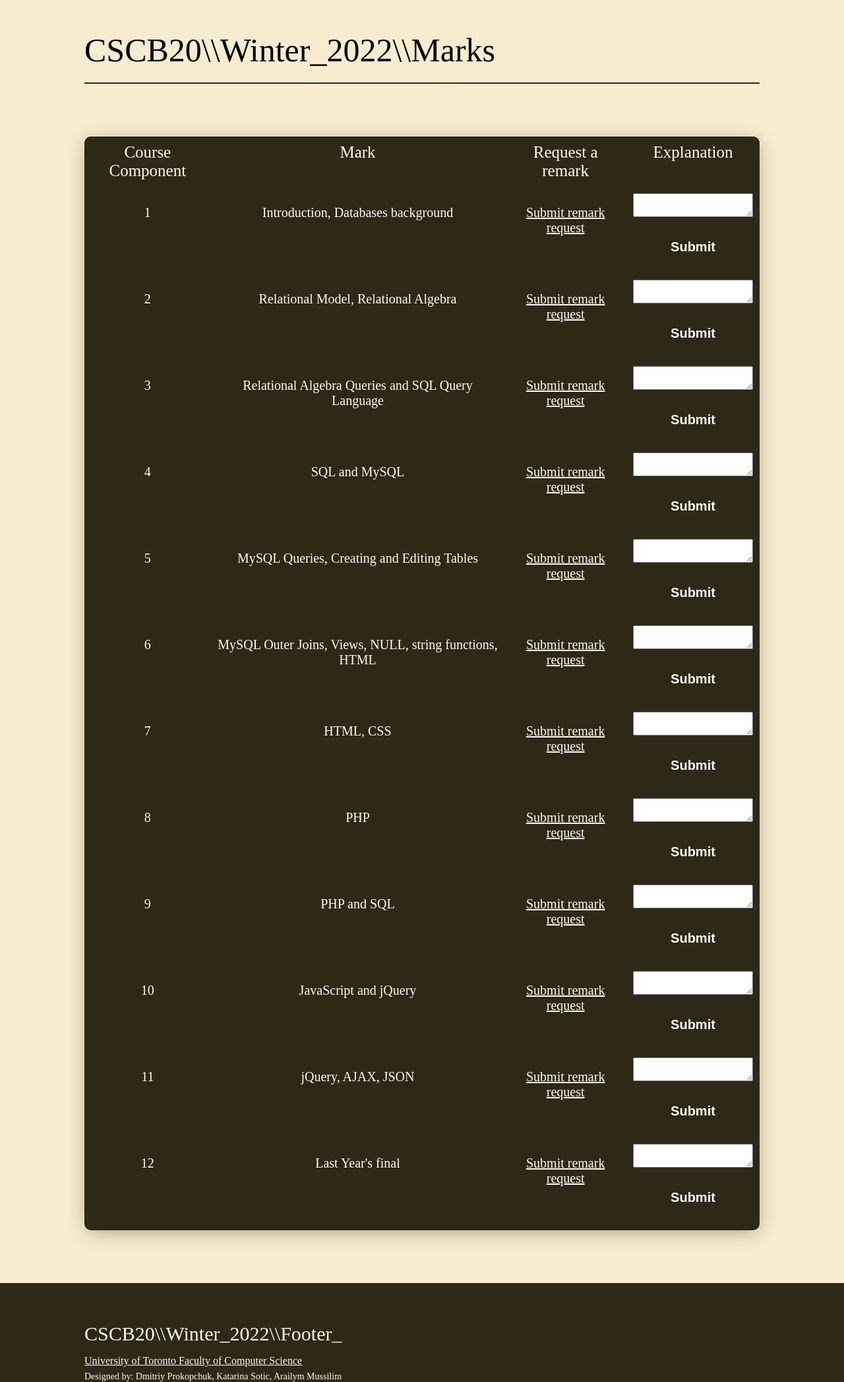
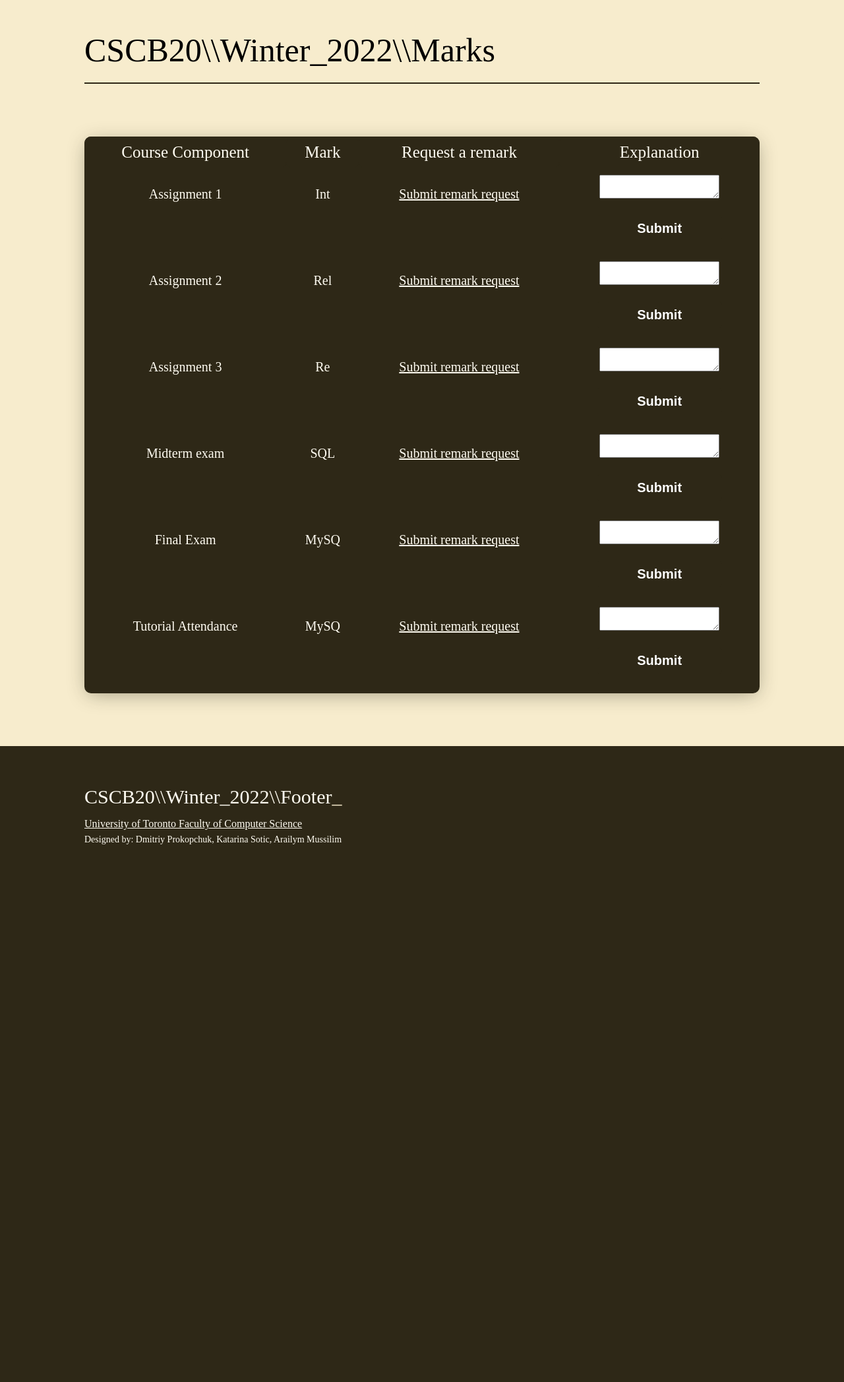
Before and after one commit to prokopchukdim/cscb20, a Flask app: page /marks in a window 1280 px wide. Shown: the part 63-2158 px from the top of the page at 66% size. After the commit the page ends 1343 px from the top, so only its background shows below. Run offline with Flask 2, Linux system fonts and the light colour scheme; a user stored in the database is signed in.

Commit message:
Update marks.html

```diff
--- a/templates/marks.html
+++ b/templates/marks.html
@@ -20,8 +20,8 @@
             <div id="table-body">
 
                 <div class="table-row">
-                    <div class="table-body-cell">1</div>
-                    <div class="table-body-cell">Introduction, Databases background</div>
+                    <div class="table-body-cell">Assignment 1</div>
+                    <div class="table-body-cell">Int</div>
                     <div class="table-body-cell">
                         <a href="{{ url_for('remark') }}">Submit remark request</a>
                     </div>
@@ -31,8 +31,8 @@
                     </div>
                 </div>
                 <div class="table-row">
-                    <div class="table-body-cell">2</div>
-                    <div class="table-body-cell">Relational Model, Relational Algebra</div>
+                    <div class="table-body-cell">Assignment 2</div>
+                    <div class="table-body-cell">Rel</div>
                     <div class="table-body-cell">
                         <a href="{{ url_for('remark') }}">Submit remark request</a>
                     </div>
@@ -43,8 +43,8 @@
                 </div>
 
                 <div class="table-row">
-                    <div class="table-body-cell">3</div>
-                    <div class="table-body-cell">Relational Algebra Queries and SQL Query Language</div>
+                    <div class="table-body-cell">Assignment 3</div>
+                    <div class="table-body-cell">Re</div>
                     <div class="table-body-cell">
                         <a href="{{ url_for('remark') }}">Submit remark request</a>
                     </div>
@@ -55,8 +55,8 @@
                 </div>
 
                 <div class="table-row">
-                    <div class="table-body-cell">4</div>
-                    <div class="table-body-cell">SQL and MySQL</div>
+                    <div class="table-body-cell">Midterm exam</div>
+                    <div class="table-body-cell">SQL</div>
                     <div class="table-body-cell">
                         <a href="{{ url_for('remark') }}">Submit remark request</a>
                     </div>
@@ -68,8 +68,8 @@
 
 
                 <div class="table-row">
-                    <div class="table-body-cell">5</div>
-                    <div class="table-body-cell">MySQL Queries, Creating and Editing Tables</div>
+                    <div class="table-body-cell">Final Exam</div>
+                    <div class="table-body-cell">MySQ</div>
                     <div class="table-body-cell">
                         <a href="{{ url_for('remark') }}">Submit remark request</a>
                     </div>
@@ -81,8 +81,8 @@
 
 
                 <div class="table-row">
-                    <div class="table-body-cell">6</div>
-                    <div class="table-body-cell">MySQL Outer Joins, Views, NULL, string functions, HTML</div>
+                    <div class="table-body-cell">Tutorial Attendance</div>
+                    <div class="table-body-cell">MySQ</div>
                     <div class="table-body-cell">
                         <a href="{{ url_for('remark') }}">Submit remark request</a>
                     </div>
@@ -92,77 +92,6 @@
                     </div>
                 </div>
 
-                <div class="table-row">
-                    <div class="table-body-cell">7</div>
-                    <div class="table-body-cell">HTML, CSS</div>
-                    <div class="table-body-cell">
-                        <a href="{{ url_for('remark') }}">Submit remark request</a>
-                    </div>
-                    <div class="table-body-cell">
-                        <textarea id = "explanation-textarea" placeholder="Please provide explanation"></textarea>
-                        <button class = "expl-button" id = "feedback-submit">Submit</button>
-                    </div>
-                </div>
-
-                <div class="table-row">
-                    <div class="table-body-cell">8</div>
-                    <div class="table-body-cell">PHP</div>
-                    <div class="table-body-cell">
-                        <a href="{{ url_for('remark') }}">Submit remark request</a>
-                    </div>
-                    <div class="table-body-cell">
-                        <textarea id = "explanation-textarea" placeholder="Please provide explanation"></textarea>
-                        <button class = "expl-button" id = "feedback-submit">Submit</button>
-                    </div>
-                </div>
-
-                <div class="table-row">
-                    <div class="table-body-cell">9</div>
-                    <div class="table-body-cell">PHP and SQL</div>
-                    <div class="table-body-cell">
-                        <a href="{{ url_for('remark') }}">Submit remark request</a>
-                    </div>
-                    <div class="table-body-cell">
-                        <textarea id = "explanation-textarea" placeholder="Please provide explanation"></textarea>
-                        <button class = "expl-button" id = "feedback-submit">Submit</button>
-                    </div>
-                </div>
-
-                <div class="table-row">
-                    <div class="table-body-cell">10</div>
-                    <div class="table-body-cell">JavaScript and jQuery</div>
-                    <div class="table-body-cell">
-                        <a href="{{ url_for('remark') }}">Submit remark request</a>
-                    </div>
-                    <div class="table-body-cell">
-                        <textarea id = "explanation-textarea" placeholder="Please provide explanation"></textarea>
-                        <button class = "expl-button" id = "feedback-submit">Submit</button>
-                    </div>
-                </div>
-
-                <div class="table-row">
-                    <div class="table-body-cell">11</div>
-                    <div class="table-body-cell">jQuery, AJAX, JSON</div>
-                    <div class="table-body-cell">
-                        <a href="{{ url_for('remark') }}">Submit remark request</a>
-                    </div>
-                    <div class="table-body-cell">
-                        <textarea id = "explanation-textarea" placeholder="Please provide explanation"></textarea>
-                        <button class = "expl-button" id = "feedback-submit">Submit</button>
-                    </div>
-                </div>
-
-                <div class="table-row">
-                    <div class="table-body-cell">12</div>
-                    <div class="table-body-cell">Last Year's final</div>
-                    <div class="table-body-cell">
-                        <a href="{{ url_for('remark') }}">Submit remark request</a>
-                    </div>
-                    <div class="table-body-cell">
-                        <textarea id = "explanation-textarea" placeholder="Please provide explanation"></textarea>
-                        <button class = "expl-button" id = "feedback-submit">Submit</button>
-                    </div>
-                </div>
             </div>
             {% endif %}
 
```
